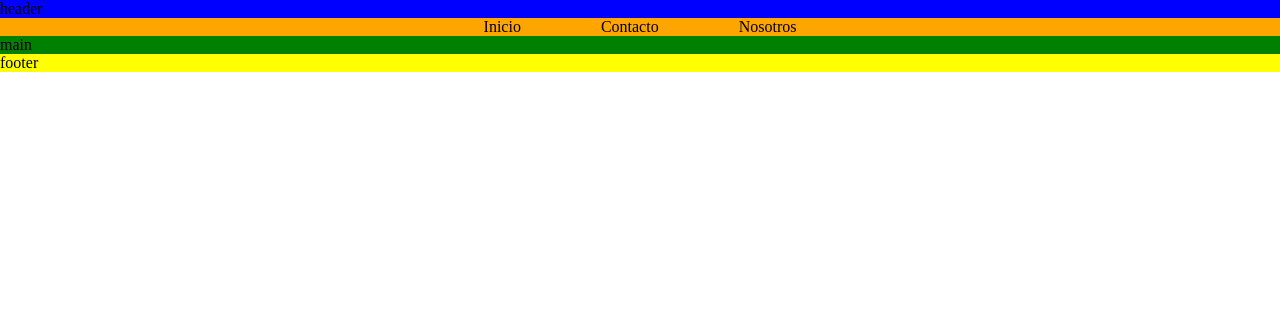
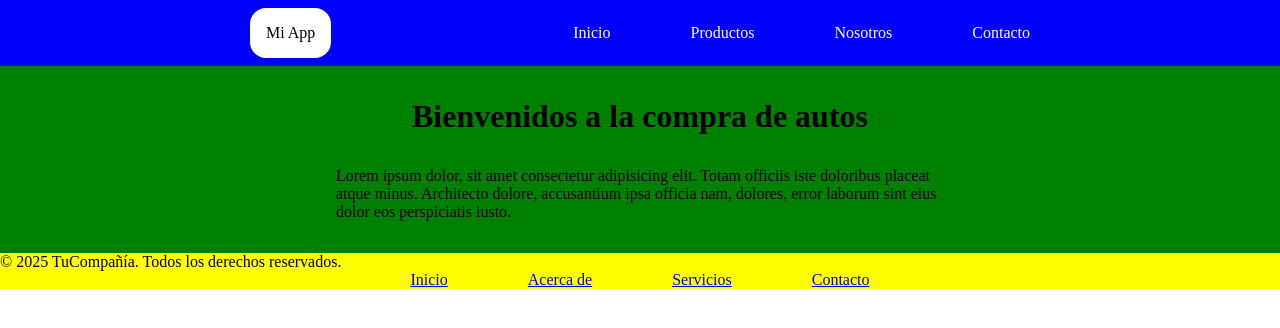
Before and after one commit to bermudezfran/Desafio-12, a website built with Vite: page index.html in a window 1280 px wide. Built offline with nearby package versions, Linux system fonts and the light colour scheme.

Commit message:
se hizo la primera parte

```diff
--- a/index.html
+++ b/index.html
@@ -1,29 +1,43 @@
 <!doctype html>
-<html lang="en">
+<html lang="es">
   <head>
     <meta charset="UTF-8" />
-    <link rel="icon" type="image/svg+xml" href="/vite.svg" />
     <meta name="viewport" content="width=device-width, initial-scale=1.0" />
     <title>Vite App</title>
   </head>
   <body>
-    <div>
+    <div class="container">
       <header>
-        header
+        <span class="logo">Mi App</span>
         <nav>
           <ul>
-            <li>Inicio</li>
-            <li>Contacto</li>
-            <li>Nosotros</li>
+            <li><a class="link-header" href="#">Inicio</a></li>
+            <li><a class="link-header" href="#">Productos</a></li>
+            <li><a class="link-header" href="#">Nosotros</a></li>
+            <li><a class="link-header" href="#">Contacto</a></li>
           </ul>
         </nav>
       </header>
       <main>
-        main
+        <div class="principal">
+          <h1>Bienvenidos a la compra de autos</h1>
+          <p class="descripcion">Lorem ipsum dolor, sit amet consectetur adipisicing elit. Totam officiis iste doloribus placeat atque minus.
+             Architecto dolore, accusantium ipsa officia nam, dolores, error laborum sint eius dolor eos perspiciatis iusto.
+          </p>
+        </div>
       </main>
       <footer>
-        footer
+        <div>
+          <p>&copy; 2025 TuCompañía. Todos los derechos reservados.</p>
+          <ul>
+            <li><a href="#">Inicio</a></li>
+            <li><a href="#">Acerca de</a></li>
+            <li><a href="#">Servicios</a></li>
+            <li><a href="#">Contacto</a></li>
+          </ul>
+        </div>
       </footer>
+
     </div>
     <script type="module" src="/src/main.js"></script>
   </body>
--- a/src/style.css
+++ b/src/style.css
@@ -4,14 +4,13 @@
   margin: 0;
 }
 
-body {
-  background-color: #ffff;
-  display: flex;
-  flex-direction: column;
-}
-
 header {
   background-color: blue;
+  display: flex;
+  justify-content: space-evenly;
+  align-items: center;
+  padding: .5em;
+  width: 100%;
 }
 
 main {
@@ -20,10 +19,6 @@ main {
 
 footer {
   background-color: yellow;
-}
-
-nav {
-  background-color: orange;
 }
 
 ul {
@@ -35,4 +30,43 @@ ul {
 
 li {
   list-style: none;
+  cursor: pointer;
 }
+
+li {
+  color: #FFF;
+  text-decoration: none;
+}
+
+.container {
+  background-color: #ffff;
+  display: flex;
+  flex-direction: column;
+  justify-content: center;
+}
+
+.principal {
+  display: flex;
+  flex-direction: column;
+  justify-content: center;
+  align-items: center;
+  gap: 2em;
+  padding: 2em;
+}
+
+
+.logo {
+  background-color: #FFF;
+  border-radius: 1em;
+  padding: 1em;
+}
+
+.descripcion {
+  width: 50%;
+  margin: auto;
+}
+
+.link-header {
+  color: #FFF;
+  text-decoration: none;
+}
```
